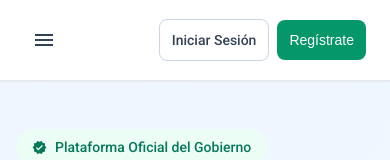
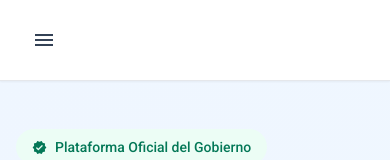
Before and after one commit to pbooox/saga, an Angular app: page / in a window 390 px wide. Shown: the top 160 px of the page. Built offline with nearby package versions, Linux system fonts and the light colour scheme.

Commit message:
arreglando header y menu responsivo

```diff
--- a/src/app/components/web/header/header.html
+++ b/src/app/components/web/header/header.html
@@ -23,10 +23,12 @@
       </nav>
 
       <!-- Auth Buttons -->
-      <div class="auth-buttons">
-        <a routerLink="/login" class="btn btn-outline" (click)="onNavigateAndClose()">Iniciar Sesión</a>
-        <button class="btn btn-primary">Regístrate</button>
-      </div>
+      @if (!isMobile()) {
+        <div class="auth-buttons">
+          <a routerLink="/login" class="btn btn-outline" (click)="onNavigateAndClose()">Iniciar Sesión</a>
+          <button class="btn btn-primary">Regístrate</button>
+        </div>
+      }
     </div>
 
     <!-- Mobile Navigation Sidebar -->
--- a/src/app/components/web/header/header.ts
+++ b/src/app/components/web/header/header.ts
@@ -1,7 +1,9 @@
 import {
   ChangeDetectionStrategy,
   Component,
+  effect,
   inject,
+  signal,
   DOCUMENT,
 } from "@angular/core";
 import { MatIconModule } from "@angular/material/icon";
@@ -20,6 +22,15 @@ export class Header {
   private document = inject(DOCUMENT);
   isMobileMenuOpen = false;
 
+  isMobile = signal(window.innerWidth < 768);
+
+  resizeEffect = effect(() => {
+    const update = () => {
+      this.isMobile.set(window.innerWidth < 768);
+    };
+    window.addEventListener('resize', update);
+  });
+
   toggleMobileMenu() {
     this.isMobileMenuOpen = !this.isMobileMenuOpen;
 
```
